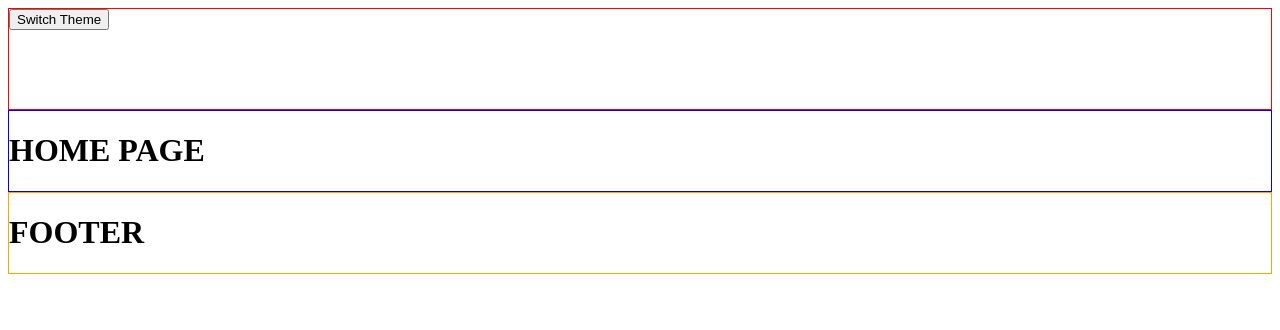
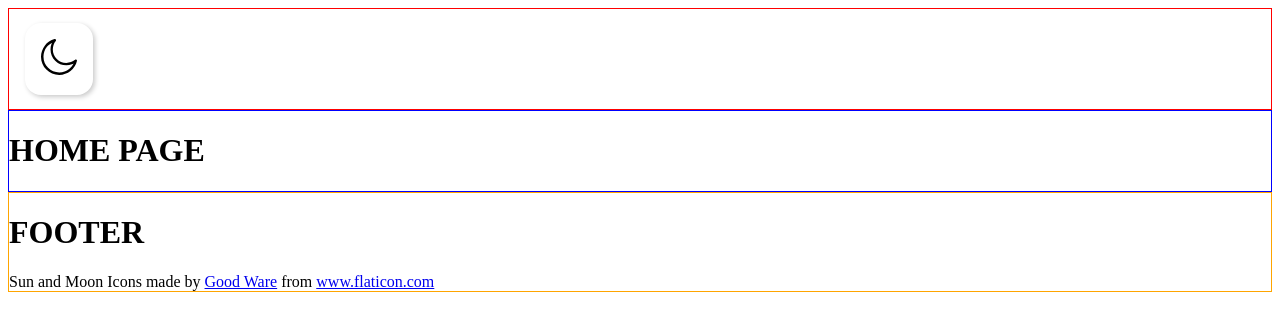
Before and after one commit to Sephta/Sephta.github.io, a Gatsby site in the folder gh-pages-site/: page / in a window 1280 px wide. Built offline with nearby package versions, Linux system fonts and the light colour scheme; Gatsby itself is replaced by a stand-in of ours.

Commit message:
Setting up groundwork for dark / light theming

```diff
--- a/gh-pages-site/src/components/buildingBlocks/Footer.js
+++ b/gh-pages-site/src/components/buildingBlocks/Footer.js
@@ -9,6 +9,19 @@ const Footer = ({ props }) => {
         className={"flex items-center border-2 border-solid border-grey-900"}
       >
         <h1>FOOTER</h1>
+        <div>
+          Sun and Moon Icons made by{" "}
+          <a
+            href="https://www.flaticon.com/authors/good-ware"
+            title="Good Ware"
+          >
+            Good Ware
+          </a>{" "}
+          from{" "}
+          <a href="https://www.flaticon.com/" title="Flaticon">
+            www.flaticon.com
+          </a>
+        </div>
       </FooterWrapper>
     </>
   );
--- a/gh-pages-site/src/components/buildingBlocks/Header.js
+++ b/gh-pages-site/src/components/buildingBlocks/Header.js
@@ -1,8 +1,11 @@
 import React from "react";
 import { Link } from "gatsby";
-import styled from "styled-components";
+import styled, { css } from "styled-components";
 import GatsbyIcon from "../../images/gatsby-icon.png";
 import CodeIcon from "../../images/coding.svg";
+import SunIcon from "../../images/sun.svg";
+import MoonIcon from "../../images/moon.svg";
+import { BackgroundColor } from "gatsby-cli/node_modules/chalk";
 
 const Header = ({ useTailwind, siteThemeState, ...props }) => {
   return (
@@ -64,16 +67,24 @@ const Header = ({ useTailwind, siteThemeState, ...props }) => {
           </ul>
         </div>
       ) : (
+        <>
           <HeaderWrapper>
-          <button
+            <ThemeSwitchButton
+              id={"theme-switch-button"}
+              themeSettings={siteThemeState.state}
               onClick={e => {
                 siteThemeState.setState(!siteThemeState.state);
                 console.log("Theme State: ", siteThemeState.state);
               }}
             >
-            Switch Theme
-          </button>
+              {siteThemeState.state ? (
+                <ThemeSwitchIcon src={MoonIcon} alt="" />
+              ) : (
+                <ThemeSwitchIcon src={SunIcon} alt="" />
+              )}
+            </ThemeSwitchButton>
           </HeaderWrapper>
+        </>
       )}
     </>
   );
@@ -85,5 +96,32 @@ const HeaderWrapper = styled.div`
   /* width: auto; */
   height: 100px;
 
+  display: flex;
+  /* justify-content: center; */
+  align-items: center;
+
   border: 1px solid red;
 `;
+
+const ThemeSwitchButton = styled.a`
+  margin: 1em;
+  padding: 1em;
+
+  /* border: 1px solid green; */
+  border-radius: 1em;
+
+  ${props =>
+    props.themeSettings
+      ? css`
+          box-shadow: 2px 2px 5px #00000036;
+        `
+      : css`
+          box-shadow: 2px 2px 5px #ffffff36;
+          background-color: #232323;
+        `}
+`;
+
+const ThemeSwitchIcon = styled.img`
+  width: 36px;
+  height: 36px;
+`;
--- a/gh-pages-site/src/components/layout.css
+++ b/gh-pages-site/src/components/layout.css
@@ -3,6 +3,7 @@
 *::before,
 *::after {
   box-sizing: border-box;
+  transition: 100ms ease-out;
 }
 
 :root {
```
Also changed, not shown: gh-pages-site/src/images/moon.svg (added), gh-pages-site/src/images/sun.svg (added). Lines whose indentation alone changed are shown as unchanged.
